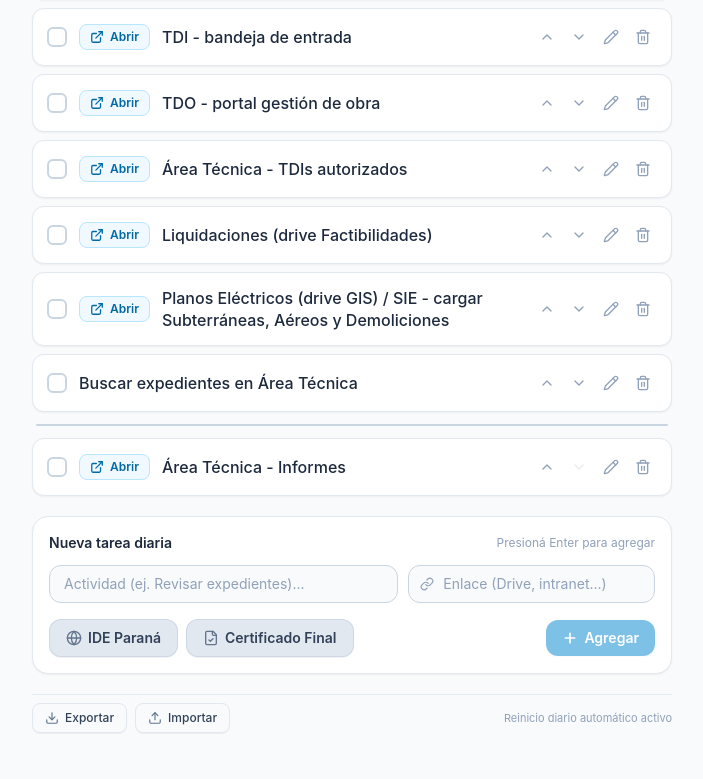
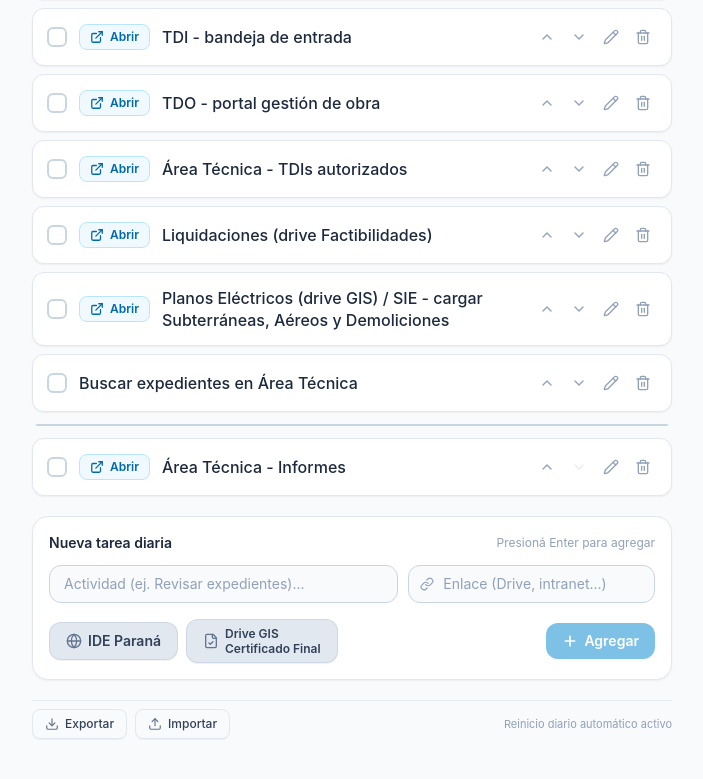
Before and after one commit to cjlacout-ghb/diario-de-tareas-V-1, a React (Vite) app: page / in a window 1280 px wide. Shown: the part 398-1177 px from the top of the page, without its empty margins (288-991 px from the left). Built offline with nearby package versions, Linux system fonts and the light colour scheme.

Commit message:
feat(ui): update link styling in TaskForm
Adjust the Certificado Final link to include a multi-line label and reduce font size for better UI consistency.

```diff
--- a/src/components/TaskForm.tsx
+++ b/src/components/TaskForm.tsx
@@ -95,11 +95,14 @@ export const TaskForm: React.FC<TaskFormProps> = ({
             href="https://drive.google.com/drive/folders/1apxl1Yx5AVeghoH9uD8ME7pKGGUMZ05C"
             target="_blank"
             rel="noopener noreferrer"
-            title="Abrir Certificado Final (Google Drive)"
-            className="inline-flex items-center gap-1.5 px-4 py-2 rounded-xl text-sm font-semibold bg-slate-200 hover:bg-slate-300 text-slate-700 hover:text-slate-900 border border-slate-300/80 dark:bg-slate-800 dark:hover:bg-slate-700 dark:text-slate-200 dark:border-slate-700 shadow-2xs transition cursor-pointer focus:outline-hidden focus:ring-2 focus:ring-slate-400 focus:ring-offset-1"
+            title="Abrir Drive GIS - Certificado Final (Google Drive)"
+            className="inline-flex items-center gap-1.5 px-4 py-1.5 rounded-xl text-xs font-semibold bg-slate-200 hover:bg-slate-300 text-slate-700 hover:text-slate-900 border border-slate-300/80 dark:bg-slate-800 dark:hover:bg-slate-700 dark:text-slate-200 dark:border-slate-700 shadow-2xs transition cursor-pointer focus:outline-hidden focus:ring-2 focus:ring-slate-400 focus:ring-offset-1"
           >
-            <FileCheck className="w-4 h-4 text-slate-500 dark:text-slate-400" />
-            <span>Certificado Final</span>
+            <FileCheck className="w-4 h-4 shrink-0 text-slate-500 dark:text-slate-400" />
+            <span className="flex flex-col leading-tight text-left">
+              <span>Drive GIS</span>
+              <span>Certificado Final</span>
+            </span>
           </a>
         </div>
 
```
